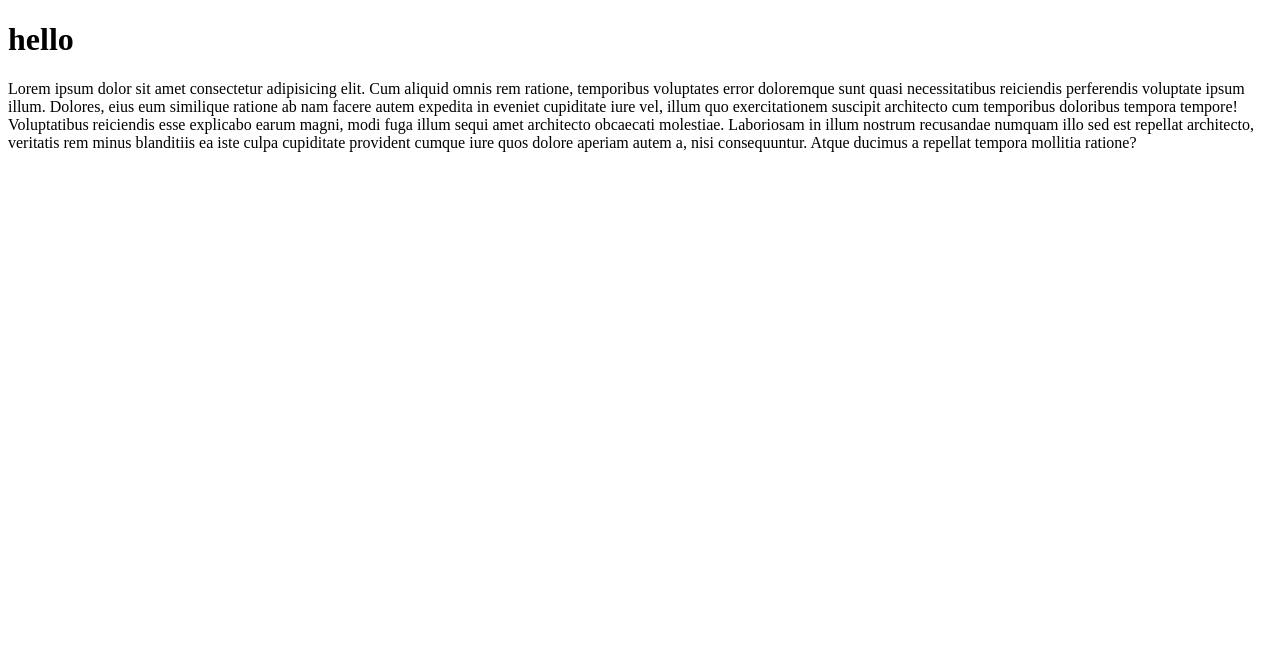
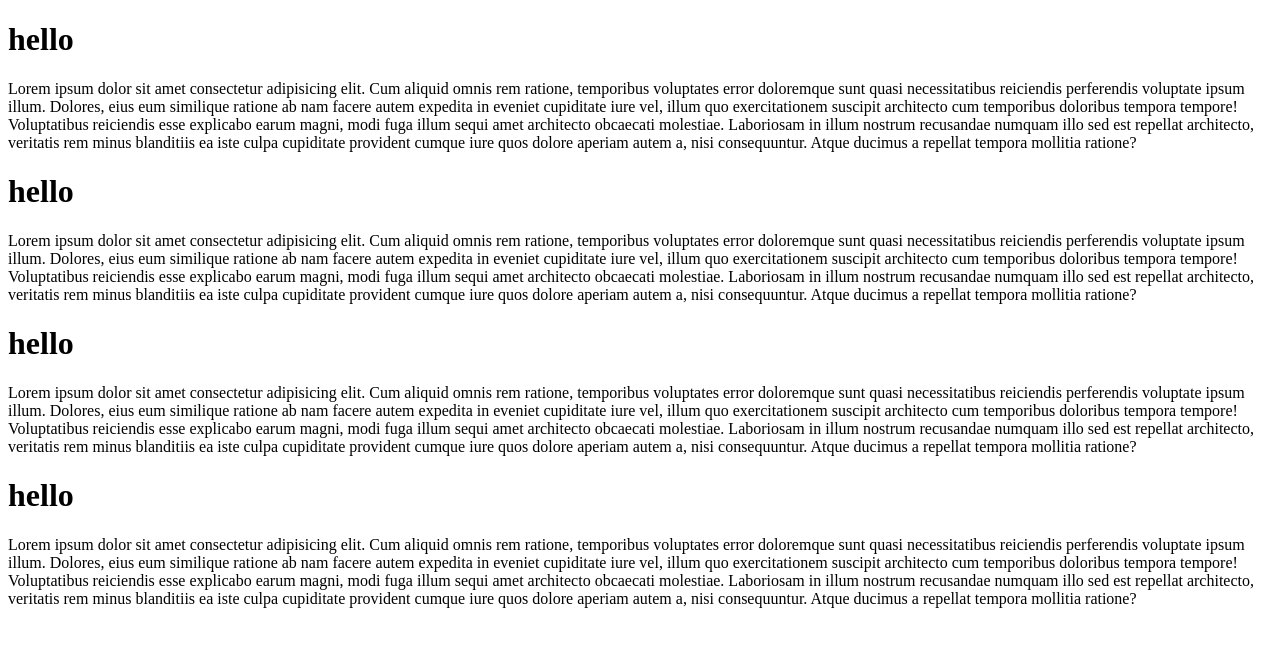
Before and after one commit to nobelislamsurjo/Lorem, a plain HTML site: page index.html in a window 1280 px wide. Drawn offline with Linux system fonts and the light colour scheme.

Commit message:
add lorem

```diff
--- a/index.html
+++ b/index.html
@@ -17,6 +17,36 @@
         fuga illum sequi amet architecto obcaecati molestiae. Laboriosam in illum nostrum recusandae numquam illo sed
         est repellat architecto, veritatis rem minus blanditiis ea iste culpa cupiditate provident cumque iure quos
         dolore aperiam autem a, nisi consequuntur. Atque ducimus a repellat tempora mollitia ratione?</p>
+
+
+    <h1>hello</h1>
+    <p>Lorem ipsum dolor sit amet consectetur adipisicing elit. Cum aliquid omnis rem ratione, temporibus voluptates
+        error doloremque sunt quasi necessitatibus reiciendis perferendis voluptate ipsum illum. Dolores, eius eum
+        similique ratione ab nam facere autem expedita in eveniet cupiditate iure vel, illum quo exercitationem suscipit
+        architecto cum temporibus doloribus tempora tempore! Voluptatibus reiciendis esse explicabo earum magni, modi
+        fuga illum sequi amet architecto obcaecati molestiae. Laboriosam in illum nostrum recusandae numquam illo sed
+        est repellat architecto, veritatis rem minus blanditiis ea iste culpa cupiditate provident cumque iure quos
+        dolore aperiam autem a, nisi consequuntur. Atque ducimus a repellat tempora mollitia ratione?</p>
+
+    <h1>hello</h1>
+    <p>Lorem ipsum dolor sit amet consectetur adipisicing elit. Cum aliquid omnis rem ratione, temporibus voluptates
+        error doloremque sunt quasi necessitatibus reiciendis perferendis voluptate ipsum illum. Dolores, eius eum
+        similique ratione ab nam facere autem expedita in eveniet cupiditate iure vel, illum quo exercitationem suscipit
+        architecto cum temporibus doloribus tempora tempore! Voluptatibus reiciendis esse explicabo earum magni, modi
+        fuga illum sequi amet architecto obcaecati molestiae. Laboriosam in illum nostrum recusandae numquam illo sed
+        est repellat architecto, veritatis rem minus blanditiis ea iste culpa cupiditate provident cumque iure quos
+        dolore aperiam autem a, nisi consequuntur. Atque ducimus a repellat tempora mollitia ratione?</p>
+
+    <h1>hello</h1>
+    <p>Lorem ipsum dolor sit amet consectetur adipisicing elit. Cum aliquid omnis rem ratione, temporibus voluptates
+        error doloremque sunt quasi necessitatibus reiciendis perferendis voluptate ipsum illum. Dolores, eius eum
+        similique ratione ab nam facere autem expedita in eveniet cupiditate iure vel, illum quo exercitationem suscipit
+        architecto cum temporibus doloribus tempora tempore! Voluptatibus reiciendis esse explicabo earum magni, modi
+        fuga illum sequi amet architecto obcaecati molestiae. Laboriosam in illum nostrum recusandae numquam illo sed
+        est repellat architecto, veritatis rem minus blanditiis ea iste culpa cupiditate provident cumque iure quos
+        dolore aperiam autem a, nisi consequuntur. Atque ducimus a repellat tempora mollitia ratione?</p>
+
+
 </body>
 
 </html>
```
